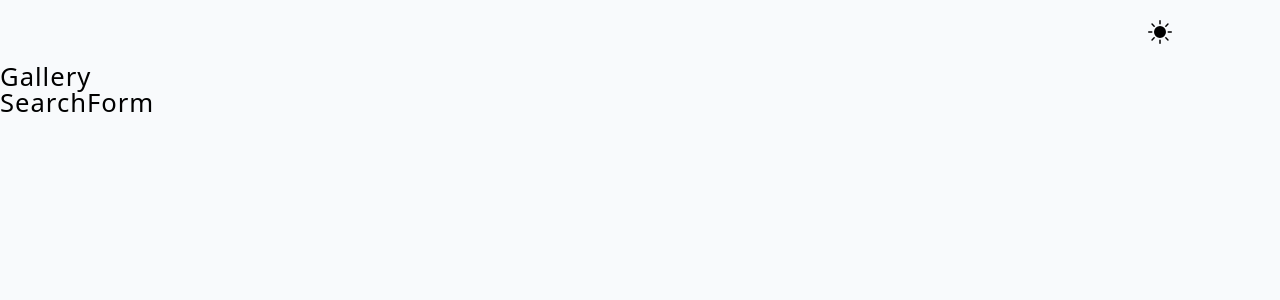
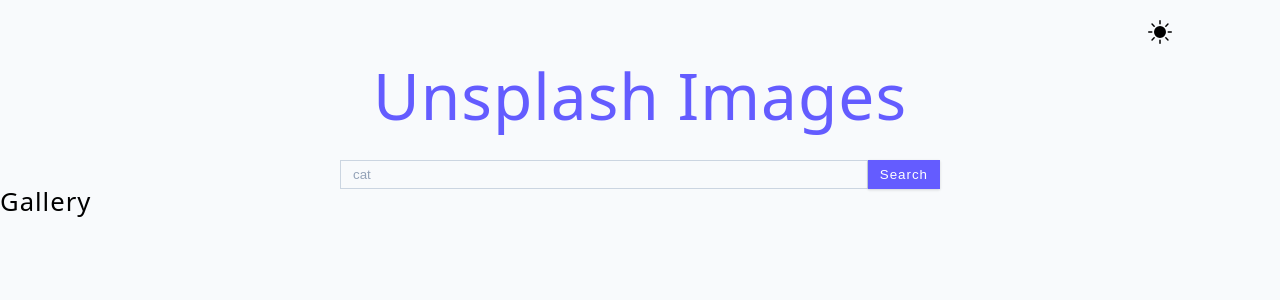
Before and after one commit to siphamandlaBili/splash-image-search, a React (Vite) app: page / in a window 1280 px wide. Shown: the top 300 px of the page. Built offline with nearby package versions, Linux system fonts and the light colour scheme.

Commit message:
form styling and controlled input to access value

```diff
--- a/src/App.jsx
+++ b/src/App.jsx
@@ -4,8 +4,8 @@
 const App = () => {
   return <>
   <ThemeToggle/>
+  <SearchForm/>
   <Gallery/>
-  <SearchForm/>
   </>
 };
 export default App;
--- a/src/Context.jsx
+++ b/src/Context.jsx
@@ -4,6 +4,8 @@
 
 export const AppProvider =({children})=>{
     const [isDarkTHeme,setDarkTheme] = useState(false);
+    const [input,setInput] = useState('');
+
     const toggleDarkTheme =()=>{
         const newDarkTheme = !isDarkTHeme
         setDarkTheme(newDarkTheme);
@@ -13,7 +15,14 @@
         console.log(body)
 
     }
-    return <context.Provider value={{isDarkTHeme,setDarkTheme,toggleDarkTheme}}>
+
+    const formOnsubmit=(e)=>{
+        e.preventDefault()
+        console.log("form submited");
+        const data = {animal:input}
+        console.log(data)
+    }
+    return <context.Provider value={{isDarkTHeme,setDarkTheme,toggleDarkTheme,formOnsubmit,input,setInput}}>
         {children}
     </context.Provider>
 }
--- a/src/SearchForm.jsx
+++ b/src/SearchForm.jsx
@@ -1,5 +1,16 @@
+import { useGlobalContext } from "./Context";
+
 const SearchForm = ()=>{
-    return <h4>SearchForm</h4>
+    const{formOnsubmit,input,setInput}=useGlobalContext()
+    return <section >
+           <h1 className="title">Unsplash Images</h1>
+           <form action="submit" className="search-form">
+        <input type="text" name="search" className="search-input form-input" placeholder="cat" value={input} onChange={(e)=>{setInput(e.target.value), console.log(e.target.value)}} />
+        <button type="submit" className="btn" onClick={formOnsubmit}>search</button>
+    </form>
+    </section>
+
+
 }
 
 export default SearchForm;
--- a/src/index.css
+++ b/src/index.css
@@ -71,6 +71,7 @@
   --backgroundColor: var(--darkModeBgColor);
   --textColor: var(--darkModeTextColor);
 }
+
 body {
   transition:  var(--darkModeTransition);
   background-color: var(--backgroundColor);
@@ -79,6 +80,15 @@
     Oxygen, Ubuntu, Cantarell, 'Open Sans', 'Helvetica Neue', sans-serif;
   font-weight: 400;
   line-height: 1;
+}
+@media (prefers-color-scheme: dark) {
+  body {
+    background-color: #1a1a1a; /* Dark background color */
+    color: #ffffff; /* Light text color */
+  }
+
+  /* Additional styles for dark mode */
+  /* Add any other styles that should be applied in dark mode */
 }
 p {
   margin: 0;
```
